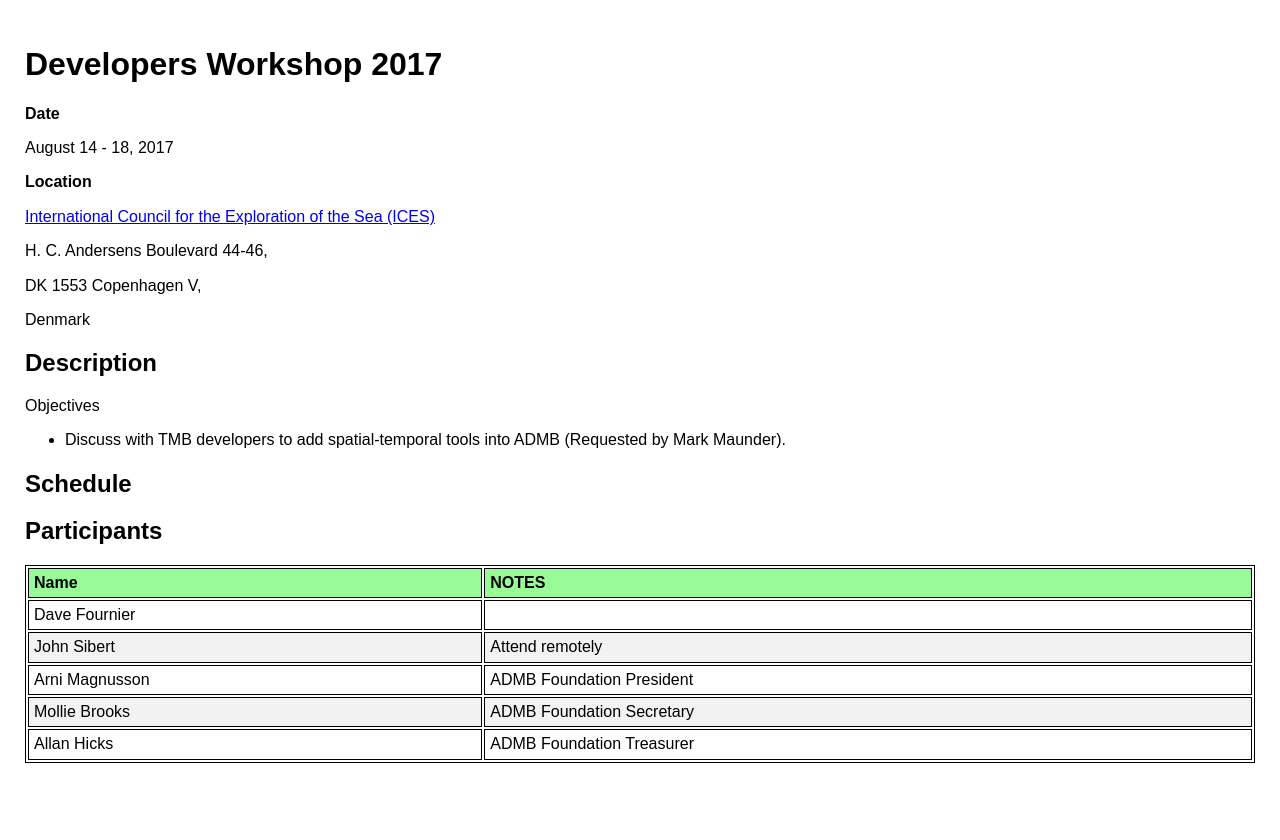
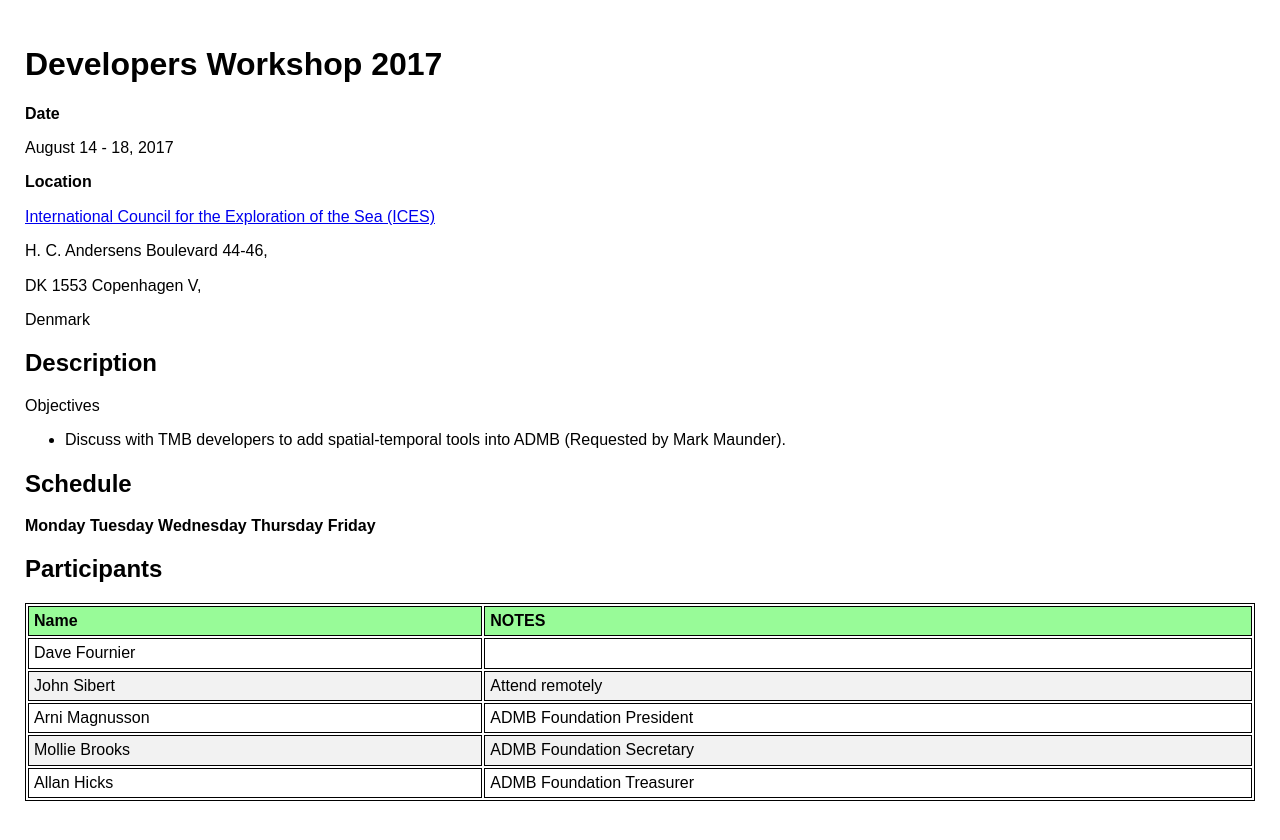
Before and after one commit to TMB-ADMB-Workshops/DevelopersWorkshop2017, a Jekyll site: the page built from agenda.md, in a window 1280 px wide. Shown: the top 840 px of the page. Built offline with Jekyll 4.4.1, drawn with Linux system fonts in a browser that asks for light colours; nearby versions of some CDN libraries.

Commit message:
Update agenda.md

```diff
--- a/agenda.md
+++ b/agenda.md
@@ -27,6 +27,12 @@ Denmark
 
 ## Schedule
 
+__Monday__
+__Tuesday__
+__Wednesday__
+__Thursday__
+__Friday__
+
 ## Participants
 
 __Name__ | __NOTES__
```
